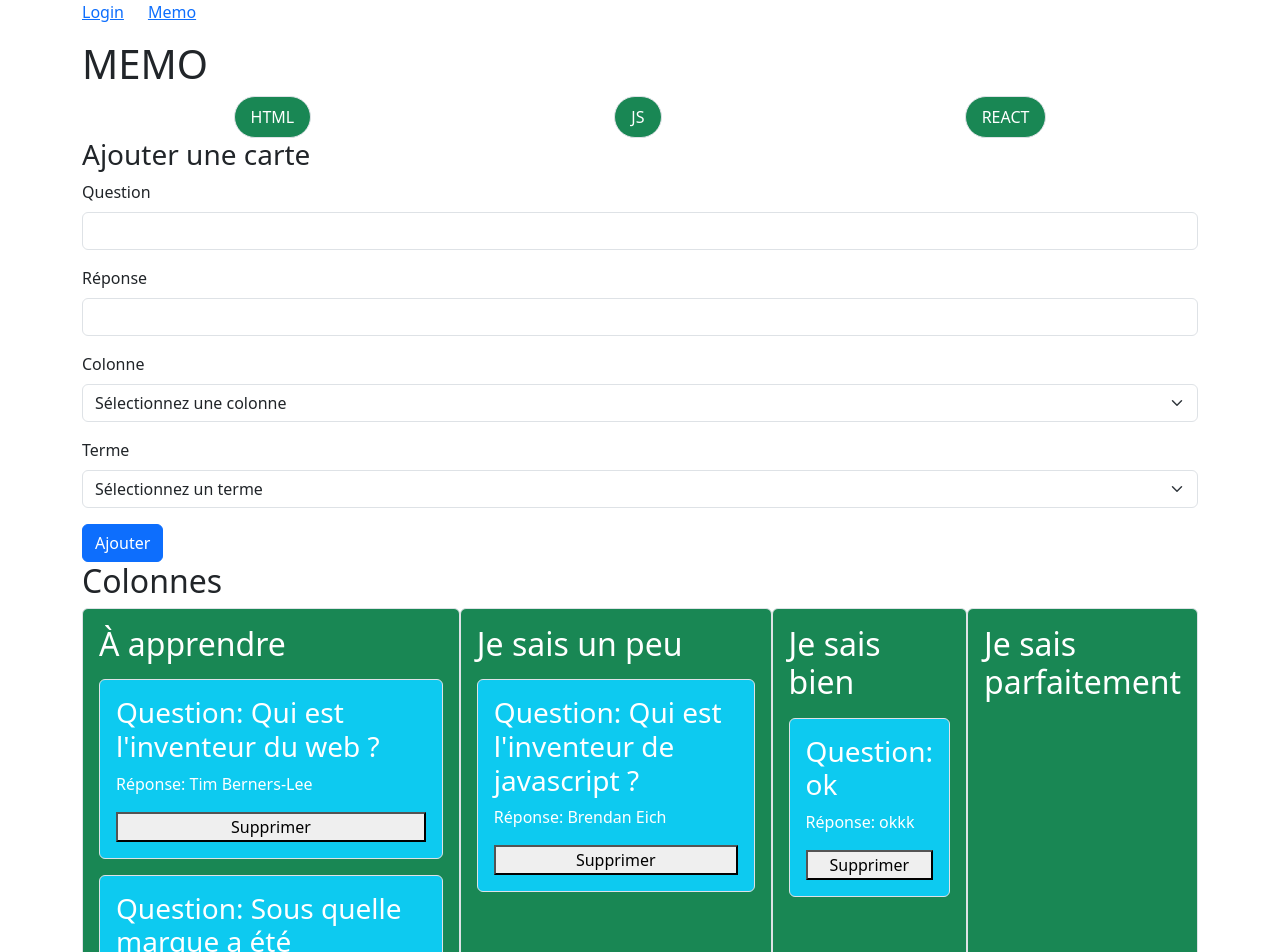
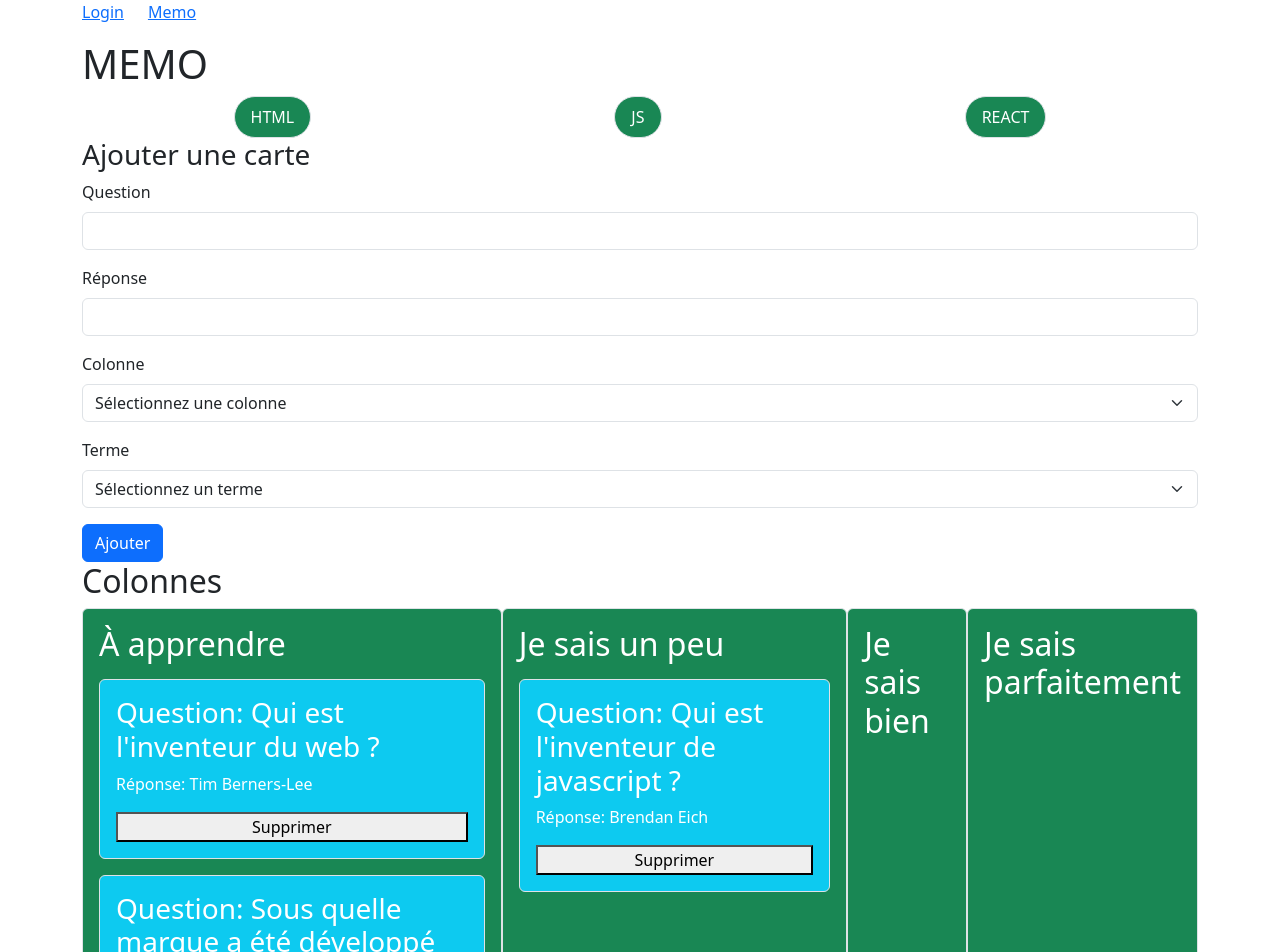
Before and after one commit to CherHamza/Memo_Project_ReactJS, a React (Create React App) app: page /Memo in a window 1280 px wide. Shown: the top 952 px of the page. Built offline with nearby package versions, Linux system fonts and the light colour scheme; data requests are answered from the project's data file.

Commit message:
crud of card done still working on the update

```diff
--- a/db.json
+++ b/db.json
@@ -78,25 +78,11 @@
       "tid": 586
     },
     {
-      "id": 34,
-      "question": "Sous quelle marque a été développé React ?",
-      "answer": "FaceBook",
-      "column": 1,
-      "tid": 586
-    },
-    {
       "question": "question react",
       "answer": "react",
       "column": 1,
       "term": 586,
       "id": 35
-    },
-    {
-      "question": "ok",
-      "answer": "okkk",
-      "column": 3,
-      "term": 586,
-      "id": 36
     }
   ]
 }
--- a/src/components/Memo.jsx
+++ b/src/components/Memo.jsx
@@ -13,7 +13,7 @@ function Memo() {
     column: "",
     term: ""
   });
-  const [selectedTerm, setSelectedTerm] = useState(""); // Ajout de l'état pour le terme sélectionné
+  const [selectedTerm, setSelectedTerm] = useState(""); // afin de mettre a jour  l'etat pour le terme selectionné
 
   useEffect(() => {
     const fetchTerms = async () => {
@@ -49,7 +49,7 @@ function Memo() {
   }, []);
 
   const handleTermClick = (term) => {
-    setSelectedTerm(term.id); // Mettez à jour le terme sélectionné
+    setSelectedTerm(term.id); // afin de mettre a jour le terme selectionné
   };
 
   const getCardsByColumnIdAndTerm = (columnId, termId) => {
@@ -62,7 +62,7 @@ function Memo() {
     try {
       const addedCard = await JsonServerCards.addCard({
         ...newCard,
-        term: selectedTerm // Utilisez le terme sélectionné
+        term: selectedTerm // Utilise le terme sélectionné
       });
       setCards([...cards, addedCard]);
       setNewCard({
@@ -102,7 +102,6 @@ function Memo() {
             </span>
           ))}
       </div>
-
       <div>
   <h3>Ajouter une carte</h3>
   <form>
@@ -158,8 +157,8 @@ function Memo() {
       <select
         className="form-select"
         id="term"
-        value={newCard.term} // Assurez-vous que newCard.term contient l'ID du terme sélectionné
-        onChange={(e) => setNewCard({ ...newCard, term: parseInt(e.target.value) })}
+        value={newCard.tid} //
+        onChange={(e) => setNewCard({ ...newCard, tid: parseInt(e.target.value) })}
         required
       >
         <option value="">Sélectionnez un terme</option>
@@ -175,6 +174,7 @@ function Memo() {
     </button>
   </form>
 </div>
+
 
 
       <div>
```
Also changed, not shown: src/components/form.txt (deleted).
